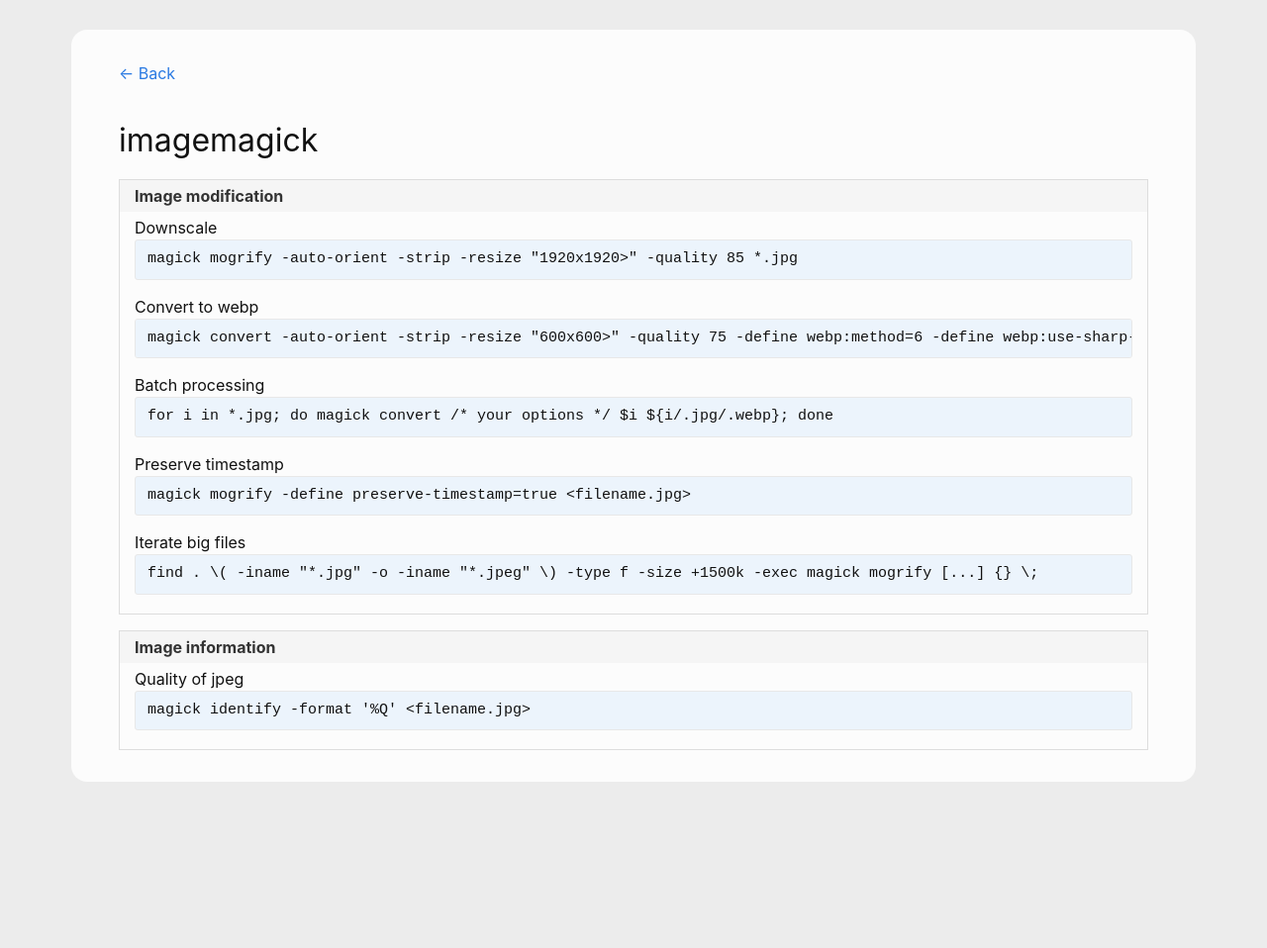
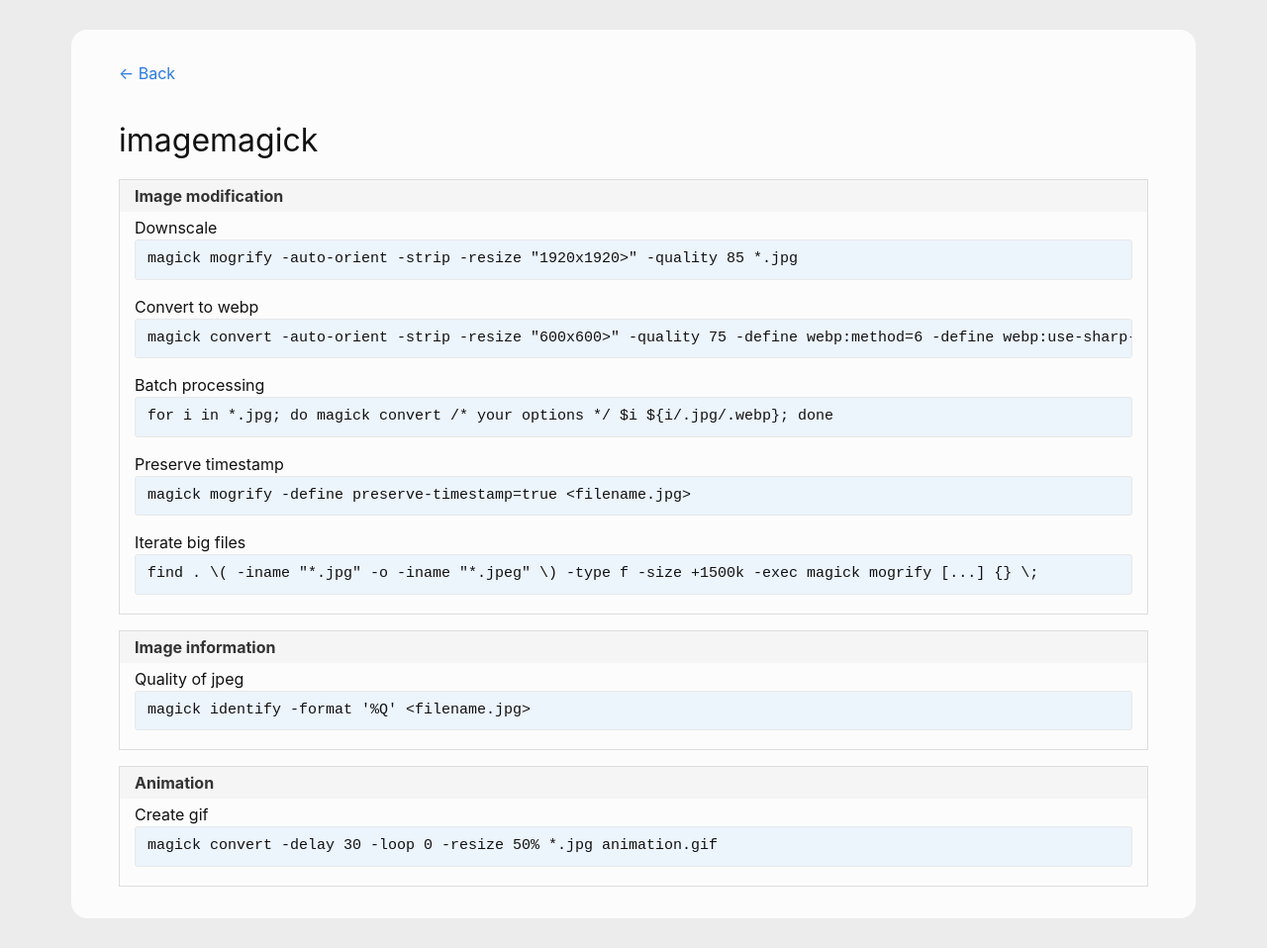
Before and after one commit to andreas-mausch/cheatsheets, a Jekyll site: the page built from _cheatsheets/imagemagick.md, in a window 1280 px wide. Shown: the whole page at 99% size. Built offline with Jekyll 4.4.1, drawn with Linux system fonts in a browser that asks for light colours; before the commit the page ends 900 px from its top, so only the background shows below that.

Commit message:
image magick gif animation

```diff
--- a/_cheatsheets/imagemagick.md
+++ b/_cheatsheets/imagemagick.md
@@ -1,6 +1,6 @@
 ---
 layout: cheatsheet
-tags: image-processing webp
+tags: image-processing gif webp
 section:
   - name: Image modification
     commands:
@@ -12,4 +12,7 @@
   - name: Image information
     commands:
       Quality of jpeg: "magick identify -format '%Q' <filename.jpg>"
+  - name: Animation
+    commands:
+      Create gif: "magick convert -delay 30 -loop 0 -resize 50% *.jpg animation.gif"
 ---
```
